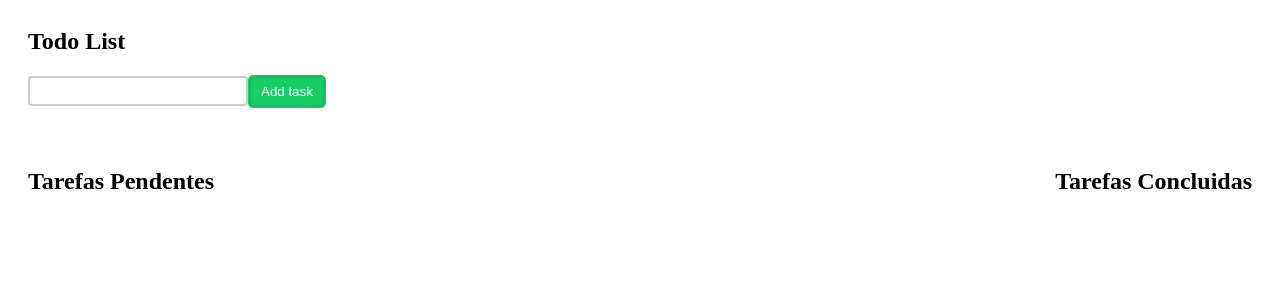
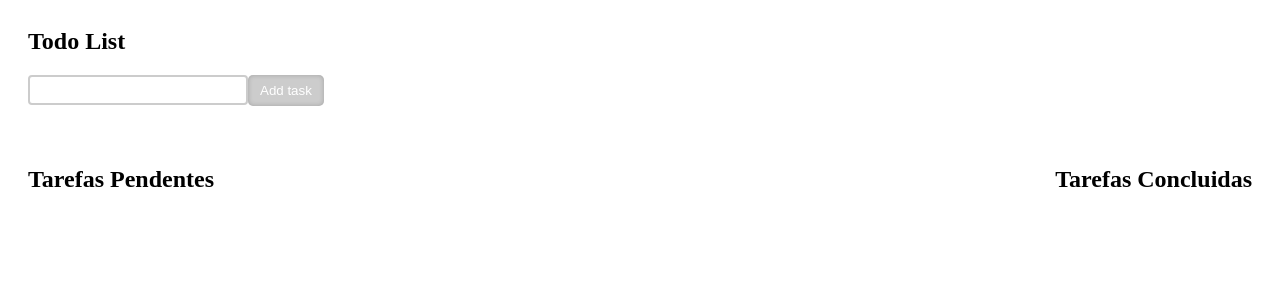
Before and after one commit to Michel21/tests-zup, an Angular app: page /todo-list in a window 1280 px wide. Shown: the top 300 px of the page. Built offline with nearby package versions, Linux system fonts and the light colour scheme.

Commit message:
add color button disabled

```diff
--- a/src/app/features/todoList/todo-list.component.scss
+++ b/src/app/features/todoList/todo-list.component.scss
@@ -33,6 +33,10 @@ $button-primary: #003152;
   &__btn-add{
    @extend .btn-styles;
    color: #fff;
+   &:disabled{
+    background: #ccc;
+    border: none
+   }
   }
 
   &__wrap{
```
